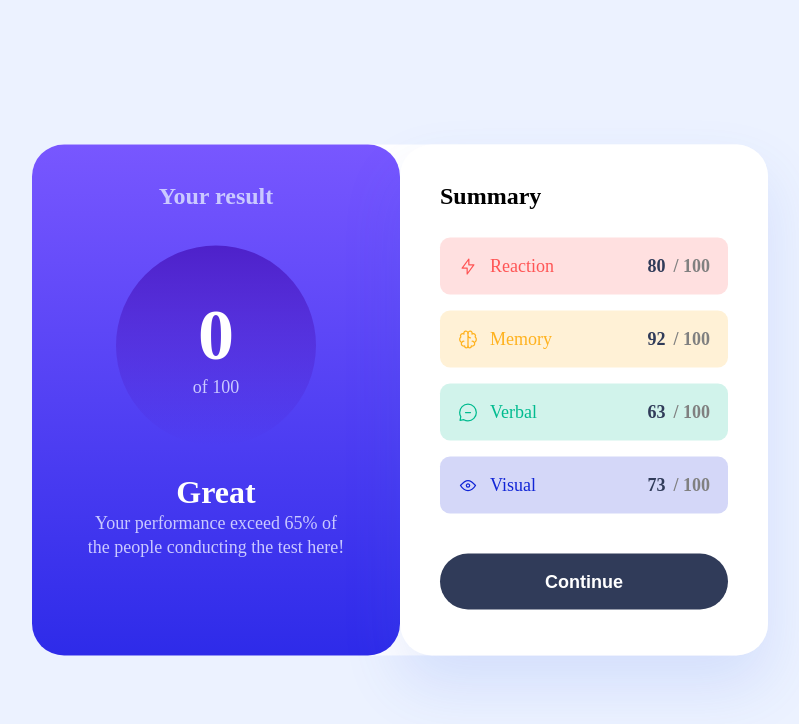
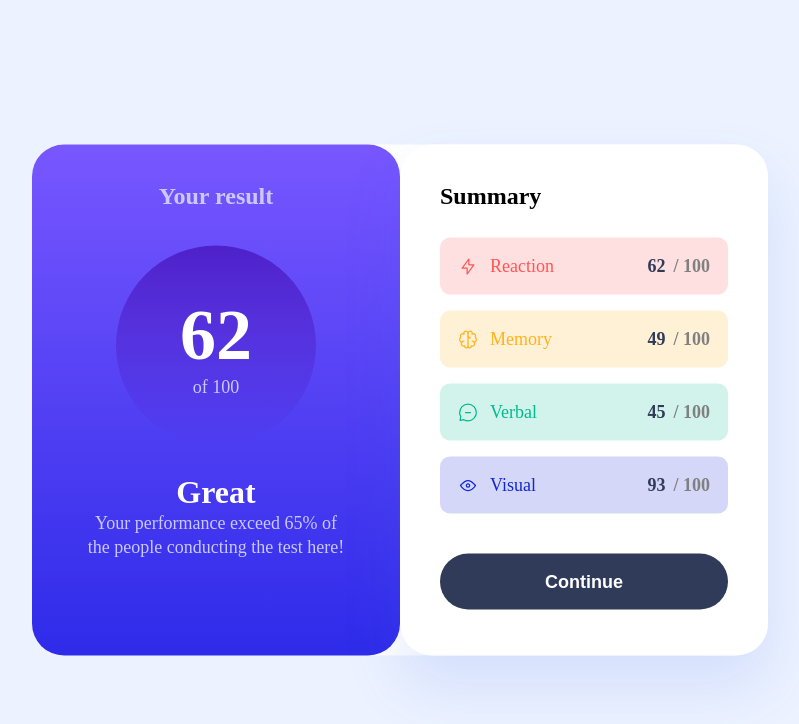
Before and after one commit to KiwiScreams/Results-summary-component, a React (Vite) app: page / in a window 1280 px wide. Shown: the top 724 px of the page, without its empty margins (240-1039 px from the left). Built offline with nearby package versions, Linux system fonts and the light colour scheme.

Commit message:
random number

```diff
--- a/src/App.jsx
+++ b/src/App.jsx
@@ -10,6 +10,12 @@ function App() {
     Math.floor(Math.random() * 100) + 1
   );
   const [animationStarted, setAnimationStarted] = useState(false);
+  const [randomNumbers, setRandomNumbers] = useState([
+    Math.floor(Math.random() * 100) + 1,
+    Math.floor(Math.random() * 100) + 1,
+    Math.floor(Math.random() * 100) + 1,
+    Math.floor(Math.random() * 100) + 1,
+  ]);
 
   useEffect(() => {
     let intervalId;
@@ -25,12 +31,24 @@ function App() {
     }
     return () => clearInterval(intervalId);
   }, [animationStarted, targetValue]);
+  useEffect(() => {
+    handleButtonClick();
+  }, []);
 
   const handleButtonClick = () => {
     setValue(0);
     setTargetValue(Math.floor(Math.random() * 100) + 1);
     setAnimationStarted(true);
+    setRandomNumbers([
+      Math.floor(Math.random() * 100) + 1,
+      Math.floor(Math.random() * 100) + 1,
+      Math.floor(Math.random() * 100) + 1,
+      Math.floor(Math.random() * 100) + 1,
+    ]);
   };
+
+  const sum = randomNumbers.reduce((a, b) => a + b, 0);
+  const mean = sum / randomNumbers.length;
 
   return (
     <>
@@ -39,7 +57,7 @@ function App() {
           <h3>Your result</h3>
           <div className="circle">
             <div className="circle-box">
-              <p>{value}</p>
+              <p>{Math.round(mean)}</p>
               <p>of 100</p>
             </div>
           </div>
@@ -59,7 +77,7 @@ function App() {
               </div>
               <div className="right-cont">
                 <p>
-                  <b>80</b>/ 100
+                  <b>{randomNumbers[0]}</b>/ 100
                 </p>
               </div>
             </div>
@@ -70,7 +88,7 @@ function App() {
               </div>
               <div className="right-cont">
                 <p>
-                  <b>92</b>/ 100
+                  <b>{randomNumbers[1]}</b>/ 100
                 </p>
               </div>
             </div>
@@ -81,7 +99,7 @@ function App() {
               </div>
               <div className="right-cont">
                 <p>
-                  <b>63</b>/ 100
+                  <b>{randomNumbers[2]}</b>/ 100
                 </p>
               </div>
             </div>
@@ -92,7 +110,7 @@ function App() {
               </div>
               <div className="right-cont">
                 <p>
-                  <b>73</b>/ 100
+                  <b>{randomNumbers[3]}</b>/ 100
                 </p>
               </div>
             </div>
```
